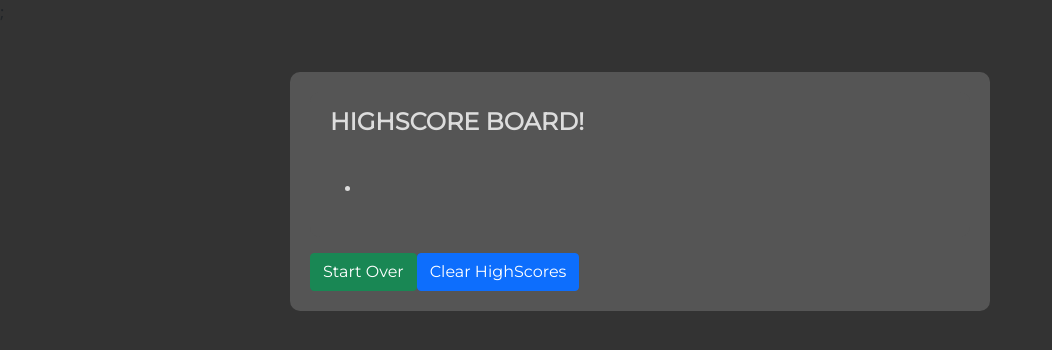
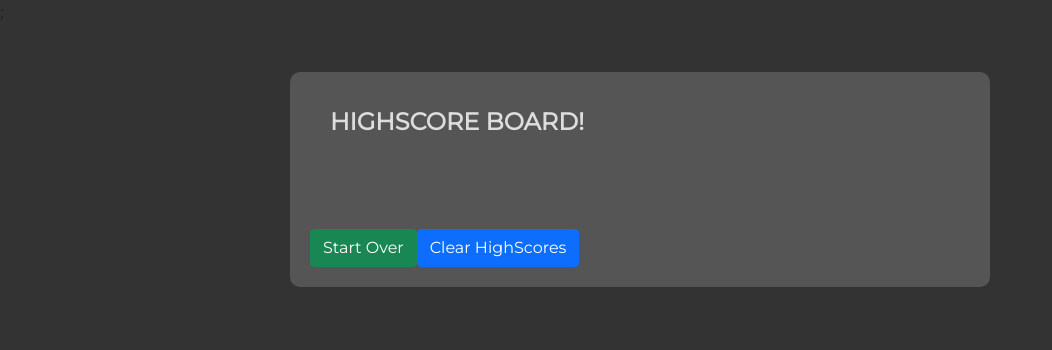
Before and after one commit to bellasantiago/hw-quiz, a plain HTML site: page pages/highscore.html in a window 1280 px wide. Both pictures are taken after a click on the button "Clear HighScores". Shown: the whole page, without its empty margins (0-1052 px from the left). Drawn offline with nearby package versions, Linux system fonts and the light colour scheme.

Commit message:
Saving to the local storage and retaining information on page refresh. Clear button working.

```diff
--- a/assets/highscore.js
+++ b/assets/highscore.js
@@ -4,16 +4,16 @@ var board = document.querySelector("#board");
 var boardList = document.querySelector("#board-list");
 
 // Retrieve scores stored in the local storage and add them to a new variable
-var highScore = [
-  localStorage.getItem("highScore", highScore),
+var highScoreBoard = [
+  localStorage.getItem("highScoreBoard", highScoreBoard),
 ]
 
 // Function to render stored scored as a new list item
 function renderHighScore() {
 
   // Render a new li for each stored score
-  for (var i = 0; i < highScore.length; i++) {
-    var users = highScore[i];
+  for (var i = 0; i < highScoreBoard.length; i++) {
+    var users = highScoreBoard[i];
 
     var li = document.createElement("li");
     li.textContent = users;
@@ -25,5 +25,6 @@ renderHighScore();
 
 // Function to reset highscores
 clearBtn.addEventListener("click", function () {
-  window.localStorage.clear("highscore", highScore);
+  $("#board-list").empty();
+  window.localStorage.clear("highscoreBoard", highScoreBoard);
 });
--- a/pages/highscore.html
+++ b/pages/highscore.html
@@ -43,6 +43,7 @@
     <script src="https://cdn.jsdelivr.net/npm/bootstrap@5.0.0-beta1/dist/js/bootstrap.bundle.min.js"
         integrity="sha384-ygbV9kiqUc6oa4msXn9868pTtWMgiQaeYH7/t7LECLbyPA2x65Kgf80OJFdroafW"
         crossorigin="anonymous"></script>
+    <script src="https://cdnjs.cloudflare.com/ajax/libs/jquery/3.2.1/jquery.min.js"></script>
     <script src="../assets/highscore.js"></script>
 </body>
 
```
Also changed, not shown: assets/quizScript.js (+4 -3 lines), 1 other file.
